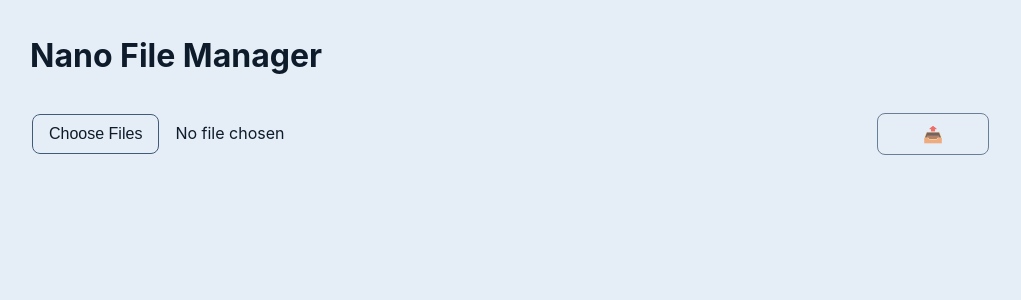
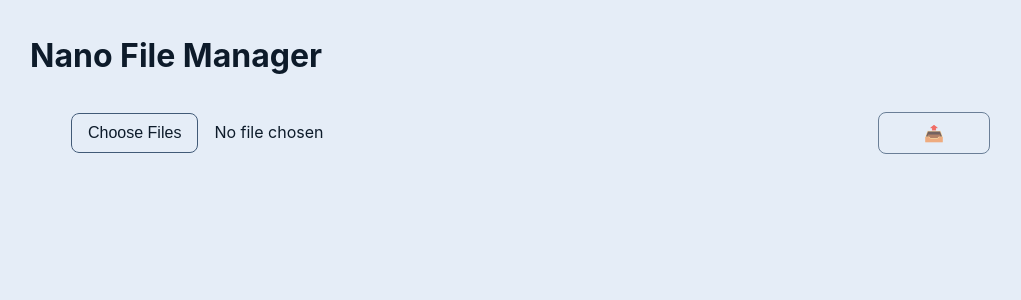
Before and after one commit to ReunMedia/nanomanager, a Svelte app in the folder packages/frontend/: page / in a window 1280 px wide. Shown: the top 300 px of the page, without its empty margins (130-1151 px from the left). Built offline with nearby package versions, Linux system fonts and the light colour scheme.

Commit message:
Refactor file list from table to list with flexbox

```diff
--- a/packages/frontend/src/app.css
+++ b/packages/frontend/src/app.css
@@ -60,24 +60,18 @@ main {
 }
 
 h1 {
-  margin: 1em 0 0.5em 0;
+  margin: 1em 0;
 }
 
-table {
-  border-spacing: 0 1em;
+li {
+  display: flex;
+  gap: 2em;
+  flex-direction: row;
+  min-height: 1px;
 }
 
-td {
-  /* This hack allows us to use `height: 100%` for inputs inside table cells */
-  height: 1px;
-}
-
-td + td {
-  /* Padding is used insteade of border-spacing to avoid border gap */
-  padding-left: 2em;
-}
-
-tr + tr td {
+li + li {
+  margin-top: 1em;
   padding-top: 1em;
   border-top: var(--color-border) solid 1px;
 }
@@ -101,7 +95,6 @@ button {
   border: var(--color-border) solid 1px;
   border-radius: var(--rounded);
   padding: 0.5em 1em;
-  height: 100%;
 }
 
 input[type="file"] {
--- a/packages/frontend/src/lib/components/FileList.svelte
+++ b/packages/frontend/src/lib/components/FileList.svelte
@@ -41,9 +41,9 @@
   }
 </script>
 
-<table>
+<ul>
   <FileUpload {onUploaded} />
   {#each files as file (file)}
     <FileListItem {baseUrl} filename={file} {onDeleted} {onRenamed} />
   {/each}
-</table>
+</ul>
--- a/packages/frontend/src/lib/components/FileListItem.svelte
+++ b/packages/frontend/src/lib/components/FileListItem.svelte
@@ -143,15 +143,12 @@
   }
 </script>
 
-<tr>
-  <td style="width: 100%">
+<li>
   <input
     readonly={activeOperation !== renameOperation}
     bind:value={currentName}
     bind:this={inputEl}
   />
-  </td>
-  <td>
   <div class="button-container">
     {#if activeOperation?.confirmationText}
       <p class="confirmation-text">{activeOperation.confirmationText}</p>
@@ -167,14 +164,12 @@
       {/if}
     </div>
   </div>
-  </td>
-</tr>
+</li>
 
 <style>
   .button-container {
     display: flex;
     align-items: center;
-    float: right;
     gap: 1em;
   }
   .confirmation-text {
--- a/packages/frontend/src/lib/components/FileUpload.svelte
+++ b/packages/frontend/src/lib/components/FileUpload.svelte
@@ -45,20 +45,18 @@
   }
 </script>
 
-<tr>
-  <td style="width: 100%">
+<li>
   <input
     type="file"
     onchange={onFileInputChange}
     bind:this={inputEl}
     multiple
   />
-  </td>
-  <td>
+  <div>
     <button
       disabled={!uploadButtonEnabled}
-      style="float: right; width: 7em;"
+      style="width: 7em;"
       onclick={onClickUpload}>📤</button
     >
-  </td>
-</tr>
+  </div>
+</li>
```
Lines whose indentation alone changed are shown as unchanged.
